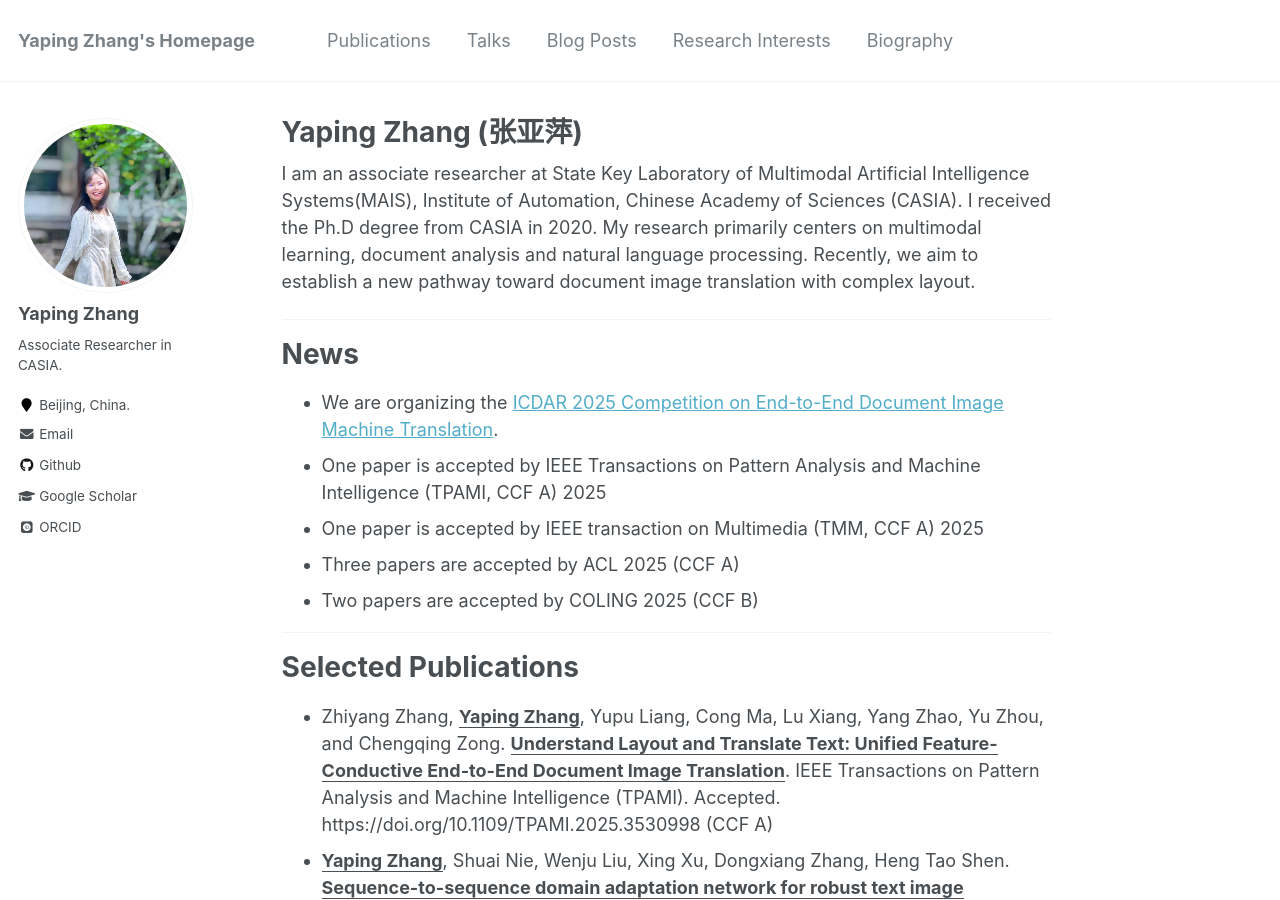
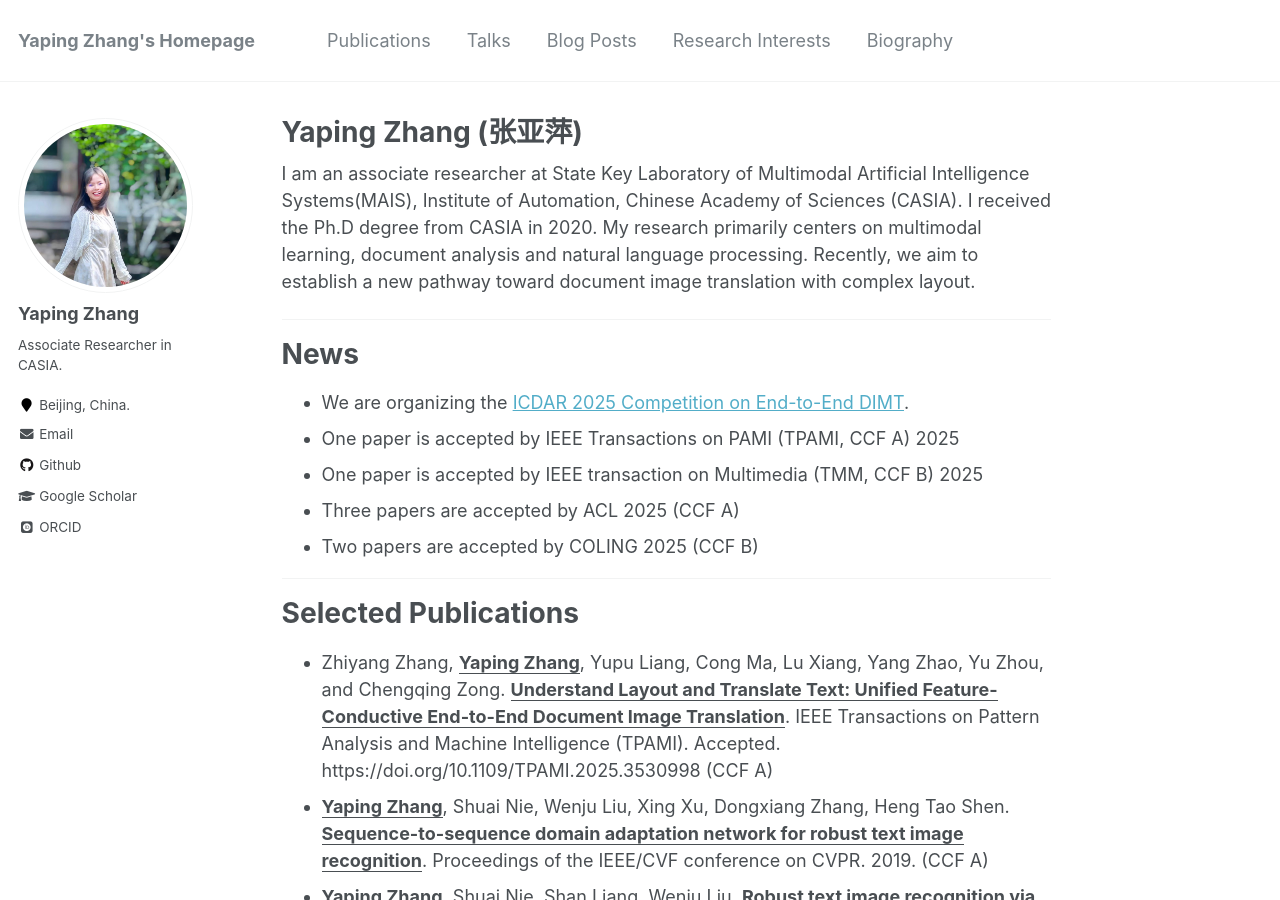
Before and after one commit to AprilYapingZhang/aprilyapingzhang.github.io, a Jekyll site: the page built from _pages/about.md, in a window 1280 px wide and 900 px high. Built offline with Jekyll 4.4.1, drawn with Linux system fonts in a browser that asks for light colours; some web fonts are replaced.

Commit message:
Update about.md

```diff
--- a/_pages/about.md
+++ b/_pages/about.md
@@ -13,9 +13,9 @@ I am an associate researcher at State Key Laboratory of Multimodal Artificial In
 
 ---
 # News
-- We are organizing the [ICDAR 2025 Competition on End-to-End Document Image Machine Translation](https://cip-documentai.github.io/).
-- One paper is accepted by IEEE Transactions on Pattern Analysis and Machine Intelligence (TPAMI, CCF A) 2025
-- One paper is accepted by IEEE transaction on Multimedia (TMM, CCF A) 2025
+- We are organizing the [ICDAR 2025 Competition on End-to-End DIMT](https://cip-documentai.github.io/).
+- One paper is accepted by IEEE Transactions on PAMI (TPAMI, CCF A) 2025
+- One paper is accepted by IEEE transaction on Multimedia (TMM, CCF B) 2025
 - Three papers are accepted by ACL 2025 (CCF A)
 - Two papers are accepted by COLING 2025 (CCF B)
 
```
